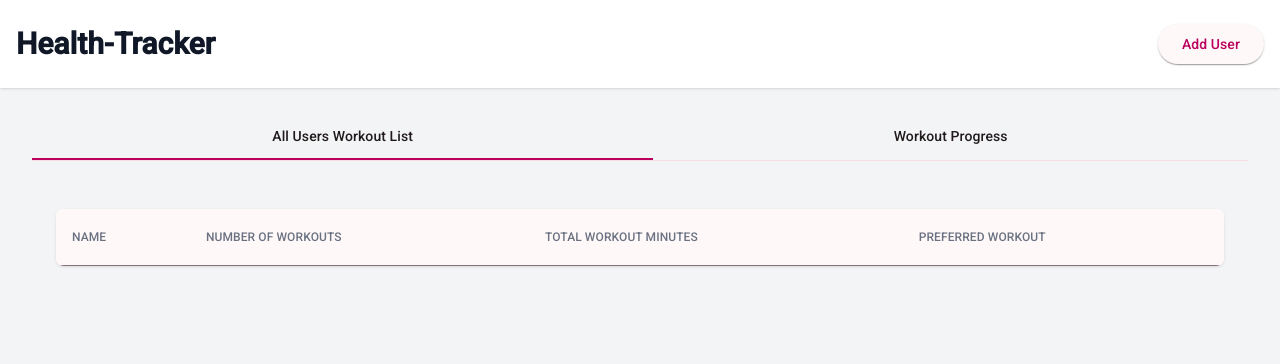
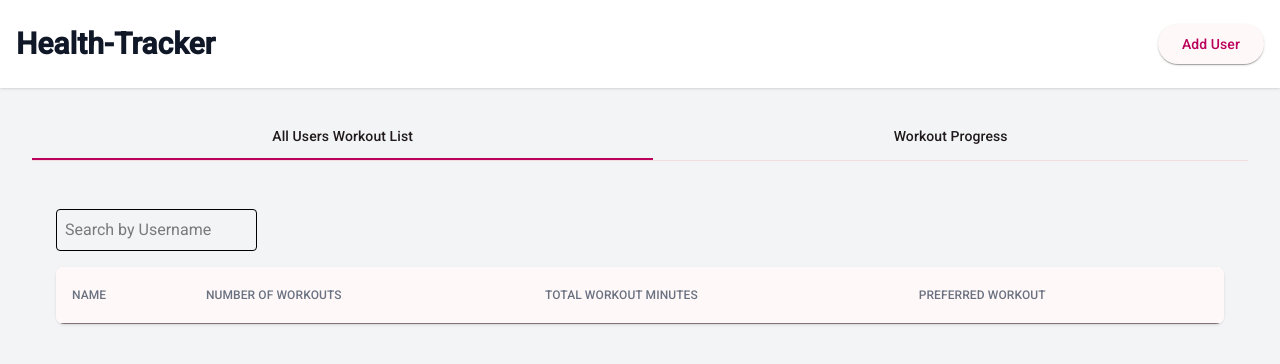
Before and after one commit to Rohit-GHacc/health-tracker, an Angular app: page / in a window 1280 px wide. Shown: the top 364 px of the page. Built offline with nearby package versions, Linux system fonts and the light colour scheme.

Commit message:
added user search functionality

```diff
--- a/src/app/app.component.ts
+++ b/src/app/app.component.ts
@@ -6,6 +6,8 @@ import { CommonModule } from '@angular/common';
 import { AddUserComponent } from './components/add-user/add-user.component';
 import { MatButtonModule } from '@angular/material/button';
 import { UsersComponent } from './components/users/users.component';
+import { FormsModule } from '@angular/forms';
+import { NgModule } from '@angular/core';
 
 @Component({
   selector: 'app-root',
@@ -15,7 +17,8 @@ import { UsersComponent } from './components/users/users.component';
     MatTabsModule,
     MatButtonModule,
     MatDialogModule,
-    UsersComponent
+    UsersComponent,
+    FormsModule
   ],
   templateUrl: './app.component.html',
   styleUrl: './app.component.css',
--- a/src/app/components/add-user/add-user.component.ts
+++ b/src/app/components/add-user/add-user.component.ts
@@ -5,8 +5,8 @@ import { FormsModule } from '@angular/forms';
 import { MatFormFieldModule } from '@angular/material/form-field';
 import { MatInputModule } from '@angular/material/input';
 import { MatButtonModule } from '@angular/material/button';
-import { MatSelectModule } from '@angular/material/select'; // Import MatSelectModule
-import { MatOptionModule } from '@angular/material/core'; // Import MatOptionModule
+import { MatSelectModule } from '@angular/material/select';
+import { MatOptionModule } from '@angular/material/core';
 import { Router } from '@angular/router';
 
 @Component({
@@ -18,8 +18,8 @@ import { Router } from '@angular/router';
     MatFormFieldModule,
     MatInputModule,
     MatButtonModule,
-    MatSelectModule, // Add MatSelectModule
-    MatOptionModule // Add MatOptionModule
+    MatSelectModule,
+    MatOptionModule
   ],
   templateUrl: './add-user.component.html',
   styleUrl: './add-user.component.css'
@@ -44,9 +44,8 @@ export class AddUserComponent {
       if (existingUser) {
         existingUser.goal += this.userData.goal;
 
-        // Ensure workoutType is always an array
         if (!Array.isArray(existingUser.workoutType)) {
-          existingUser.workoutType = [existingUser.workoutType]; // Convert string to array
+          existingUser.workoutType = [existingUser.workoutType];
         }
 
         if (!existingUser.workoutType.includes(this.userData.workoutType)) {
@@ -58,7 +57,7 @@ export class AddUserComponent {
           name: this.userData.name,
           workouts: 0,
           goal: this.userData.goal,
-          workoutType: [this.userData.workoutType] // Store as an array
+          workoutType: [this.userData.workoutType]
         });
       }
 
--- a/src/app/components/users/users.component.html
+++ b/src/app/components/users/users.component.html
@@ -1,6 +1,14 @@
 <div class="p-6">
+  <input
+    type="text"
+    class="mb-4 p-2 border rounded"
+    placeholder="Search by Username"
+    [(ngModel)]="searchTerm"
+    (input)="applyFilter()"
+    aria-label="Search user"
+  />
   <div class="bg-white rounded-lg shadow overflow-hidden">
-    <table mat-table [dataSource]="users" class="w-full">
+    <table mat-table [dataSource]="filteredUsers" class="w-full">
       <!-- Name Column -->
       <ng-container matColumnDef="name">
         <th mat-header-cell *matHeaderCellDef class="bg-gray-50 px-6 py-3 text-left text-xs font-medium text-gray-500 uppercase tracking-wider">
--- a/src/app/components/users/users.component.ts
+++ b/src/app/components/users/users.component.ts
@@ -3,7 +3,7 @@ import { CommonModule } from '@angular/common';
 import { MatTableModule } from '@angular/material/table';
 import { MatButtonModule } from '@angular/material/button';
 import { MatIconModule } from '@angular/material/icon';
-
+import { FormsModule } from '@angular/forms';
 interface User {
   id: string;
   name: string;
@@ -19,7 +19,8 @@ interface User {
     CommonModule,
     MatTableModule,
     MatButtonModule,
-    MatIconModule
+    MatIconModule,
+    FormsModule
   ],
   templateUrl: './users.component.html',
   styleUrl: './users.component.css'
@@ -27,6 +28,8 @@ interface User {
 export class UsersComponent implements OnInit {
   displayedColumns: string[] = ['name', 'workouts', 'minutes', 'workoutType'];
   users: User[] = [];
+  filteredUsers: User[] = [];
+  searchTerm: string = ''; // This will hold the search term
 
   ngOnInit() {
     this.loadUsers();
@@ -41,6 +44,7 @@ export class UsersComponent implements OnInit {
             ...user,
             workoutType: Array.isArray(user.workoutType) ? user.workoutType : [user.workoutType]
           }));
+          this.filteredUsers = this.users
         }
       }
     } catch (error) {
@@ -48,4 +52,14 @@ export class UsersComponent implements OnInit {
     }
   }
 
+  applyFilter() {
+    if (this.searchTerm.trim() === '') {
+      this.filteredUsers = this.users; // If no search term, show all users
+    } else {
+      this.filteredUsers = this.users.filter(user =>
+        user.name.toLowerCase().includes(this.searchTerm.toLowerCase())
+      );
+    }
+  }
+
 }
```
